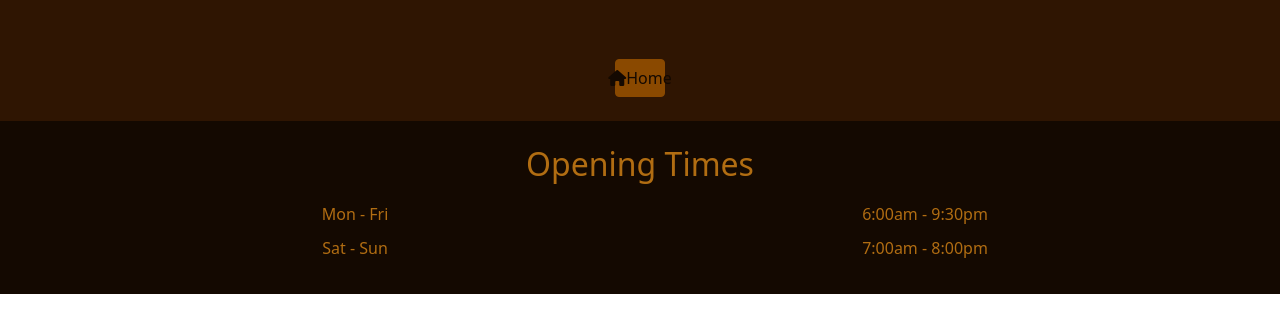
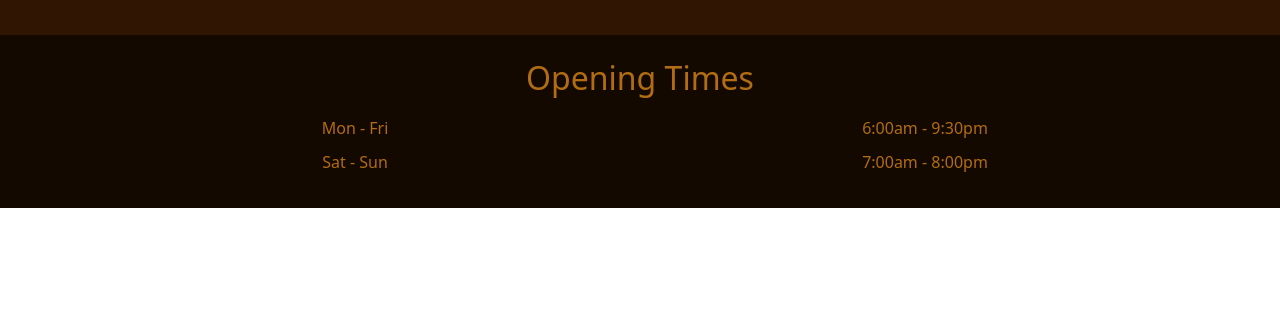
Before and after one commit to Code-Institute-Submissions/Lions, a Django app: template signup/templates/signup/payment_success.html in a window 1280 px wide. Shown: the part 185-518 px from the top of the page. Run offline with Django 3.2, Linux system fonts and the light colour scheme; the template is opened without the code that fills it, so the values that code supplies are empty; some libraries are stand-ins or nearby versions.

Commit message:
styled payment-success.html

```diff
--- a/signup/templates/signup/payment_success.html
+++ b/signup/templates/signup/payment_success.html
@@ -10,24 +10,5 @@
             <p>Your subscription for {{ order.subscription_type }} was successful! We look forward to seeing you.</p>
         </div>
     </div>
-    {% if from_profile %}
-        <a href="{% url 'profile' %}" class="btn btn-d-bronze">
-            <span class="icon">
-                <i class="fas fa-chevron-left"></i>
-                <span>Back to Profile</span>
-            </span>
-        </a>
-    {% else %}
-        <div class="col-12">
-            <div class="container text-center p-4">
-                <a href="{% url 'home' %}" class="lg-btn btn btn-d-bronze text-smoky-black">
-                    <span class="icon-smoky-black">
-                        <i class="fas fa-home"></i>
-                        <span>Home</span>
-                    </span>
-                </a>
-            </div>
-        </div>
-    {% endif %}
 </div>
 {% endblock %}
```
